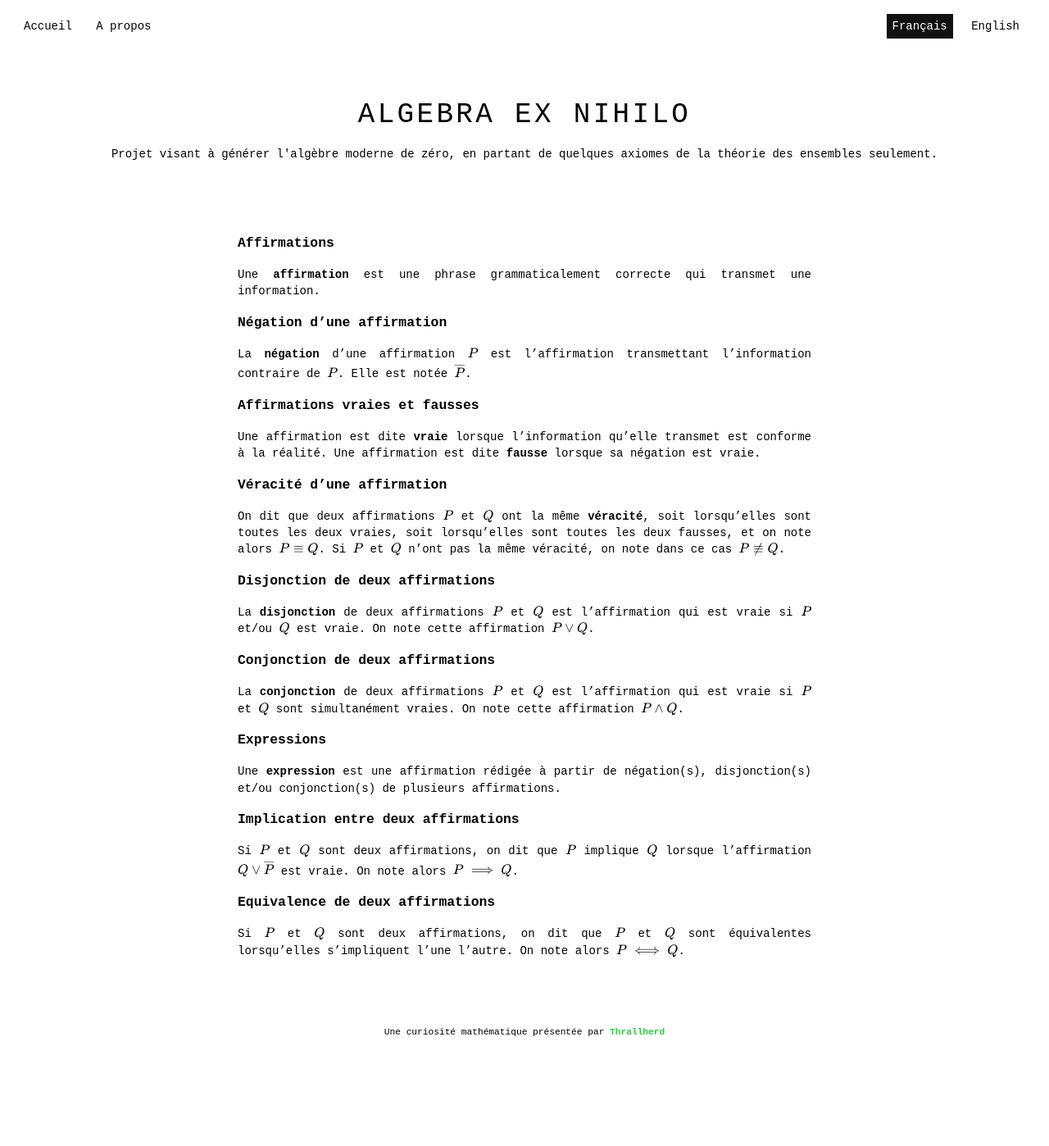
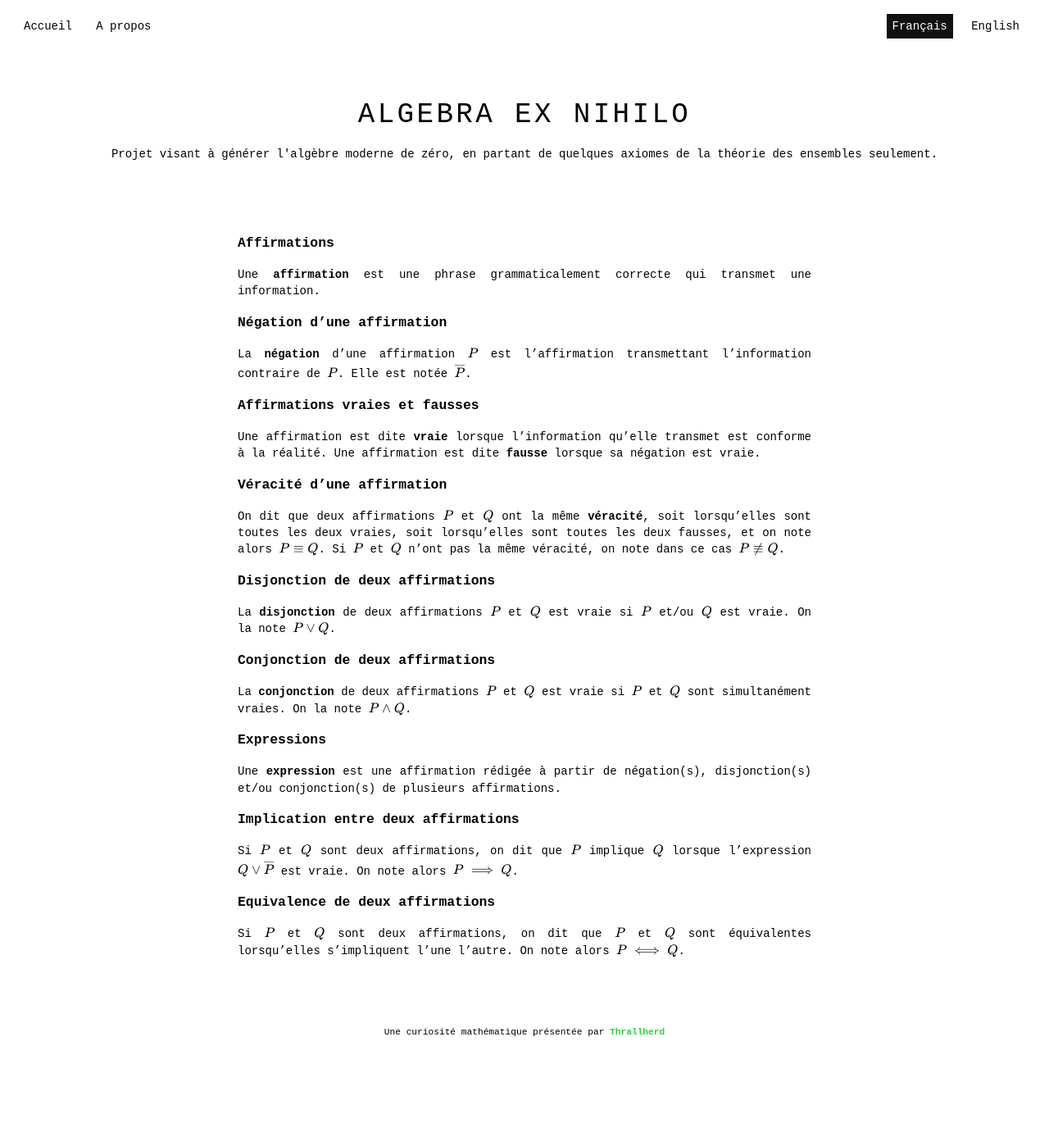
Before and after one commit to Thrallherd/AlgebraExNihilo, a Jekyll site: the page built from logic_def2.md, in a window 1280 px wide. Shown: the whole page at 82% size. Built offline with Jekyll 4.4.1, drawn with Linux system fonts in a browser that asks for light colours; formulas are drawn with MathJax 3.

Commit message:
Update logic_def2.md

```diff
--- a/logic_def2.md
+++ b/logic_def2.md
@@ -20,16 +20,16 @@ Une affirmation est dite **vraie** lorsque l'information qu'elle transmet est co
 On dit que deux affirmations $$P$$ et $$Q$$ ont la même **véracité**, soit lorsqu'elles sont toutes les deux vraies, soit lorsqu'elles sont toutes les deux fausses, et on note alors $$P \equiv Q$$. Si $$P$$ et $$Q$$ n'ont pas la même véracité, on note dans ce cas $$P \not \equiv Q$$.
 
 ### Disjonction de deux affirmations
-La **disjonction** de deux affirmations $$P$$ et $$Q$$ est l'affirmation qui est vraie si $$P$$ et/ou $$Q$$ est vraie. On note cette affirmation $$P \lor Q$$.
+La **disjonction** de deux affirmations $$P$$ et $$Q$$ est vraie si $$P$$ et/ou $$Q$$ est vraie. On la note $$P \lor Q$$.
 
 ### Conjonction de deux affirmations
-La **conjonction** de deux affirmations $$P$$ et $$Q$$ est l'affirmation qui est vraie si $$P$$ et $$Q$$ sont simultanément vraies. On note cette affirmation $$P \land Q$$.
+La **conjonction** de deux affirmations $$P$$ et $$Q$$ est vraie si $$P$$ et $$Q$$ sont simultanément vraies. On la note $$P \land Q$$.
 
 ### Expressions
 Une **expression** est une affirmation rédigée à partir de négation(s), disjonction(s) et/ou conjonction(s) de plusieurs affirmations.
 
 ### Implication entre deux affirmations
-Si $$P$$ et $$Q$$ sont deux affirmations, on dit que $$P$$ implique $$Q$$ lorsque l'affirmation $$Q \lor \overline P$$ est vraie. On note alors $$P \implies Q$$.
+Si $$P$$ et $$Q$$ sont deux affirmations, on dit que $$P$$ implique $$Q$$ lorsque l'expression $$Q \lor \overline P$$ est vraie. On note alors $$P \implies Q$$.
 
 ### Equivalence de deux affirmations
 Si $$P$$ et $$Q$$ sont deux affirmations, on dit que $$P$$ et $$Q$$ sont équivalentes lorsqu'elles s'impliquent l'une l'autre. On note alors $$P \iff Q$$.
```
